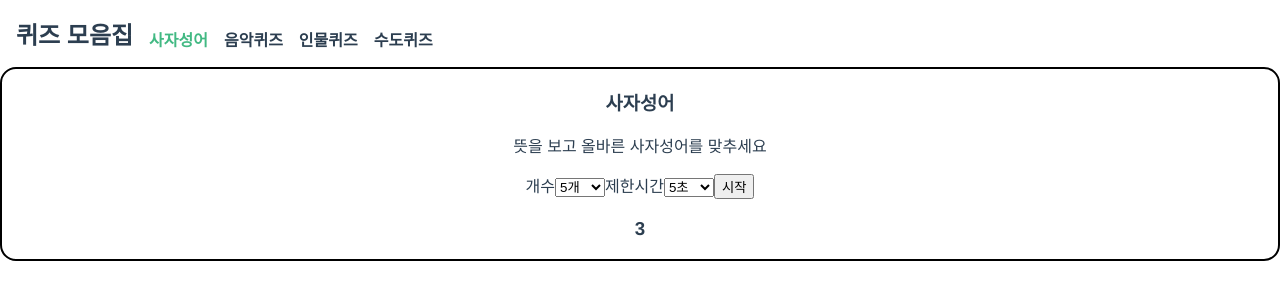
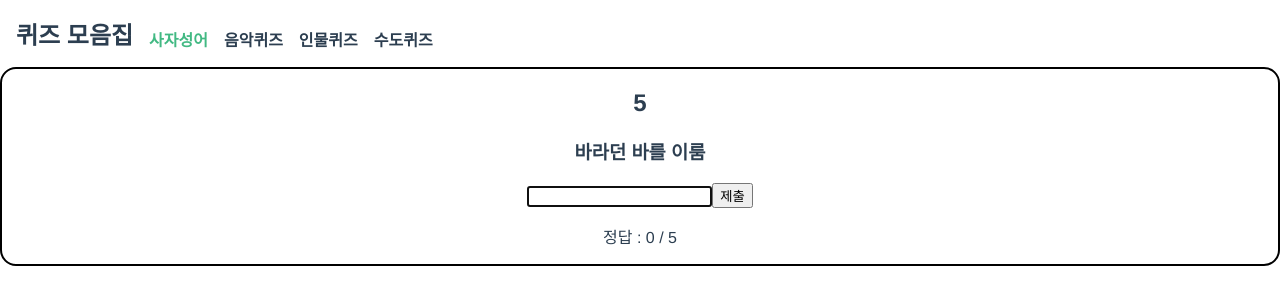
Before and after one commit to dannyp0930/quiz-collection, a Vue app: page /idiom in a window 1280 px wide. Both pictures are taken after a click on the button "시작". Shown: the top 304 px of the page. Built offline with nearby package versions, Linux system fonts and the light colour scheme.

Commit message:
FEAT: 정답 넘어가기

```diff
--- a/src/components/Idiom/IdiomReady.vue
+++ b/src/components/Idiom/IdiomReady.vue
@@ -75,19 +75,16 @@ export default {
       const audio = new Audio(beepSrc)
       audio.volume = 1
       audio.play()
-      for (let i = 1; i < 5; i++) {
-        setTimeout(() => {
-          audio.play()
-          this.time -= 1
-        }, 1000 * i)
-      }
-      setTimeout(() => {
-        this.$store.commit('setIdiomStage', 1)
-      }, 5000)
-    },
-    submitAnswer (e) {
-      e.preventDefault()
-      console.log(this.answer)
+      // for (let i = 1; i < 5; i++) {
+      //   setTimeout(() => {
+      //     audio.play()
+      //     this.time -= 1
+      //   }, 1000 * i)
+      // }
+      // setTimeout(() => {
+      //   this.$store.commit('setIdiomStage', 1)
+      // }, 5000)
+      this.$store.commit('setIdiomStage', 1)
     }
   }
 }
--- a/src/components/Idiom/IdiomStart.vue
+++ b/src/components/Idiom/IdiomStart.vue
@@ -1,10 +1,14 @@
 <template>
   <section>
-    <h1>{{ this.idioms[idx].meaning }}</h1>
-    <form v-on:submit="submitAnswer">
-      <input type="text" ref="answer" v-model="answer" autofocus>
-      <p>정답 : {{ this.correct }} / {{ this.cnt }}</p>
-    </form>
+    <div v-if="idx < cnt">
+      <h2>{{ this.time }}</h2>
+      <h1>{{ this.idioms[idx].meaning }}</h1>
+      <form v-on:submit="submitAnswer">
+        <input type="text" ref="answer" v-model="answer" autofocus>
+        <button type="submit">제출</button>
+      </form>
+      <p>정답 : {{ this.correctCnt }} / {{ this.cnt }}</p>
+    </div>
   </section>
 </template>
 
@@ -17,11 +21,33 @@ export default {
       cnt: this.$store.state.idiomCnt,
       time: this.$store.state.idiomTime,
       idx: 0,
-      correct: 0
+      answer: '',
+      correctCnt: 0
     }
   },
-  mutations: {
-
+  methods: {
+    submitAnswer (e) {
+      e.preventDefault()
+      const answer = this.answer
+      const correct = this.idioms[this.idx].korean
+      if (answer === correct) {
+        console.log('정답')
+        this.idx++
+        this.answer = ''
+        this.correctCnt++
+        return null
+      } else {
+        console.log(correct)
+        this.answer = ''
+      }
+    }
   }
+  // mounted () {
+  //   for (let i = 1; i <= this.$store.state.idiomTime; i++) {
+  //     setTimeout(() => {
+  //       this.time -= 1
+  //     }, 1000 * i)
+  //   }
+  // }
 }
 </script>
```
